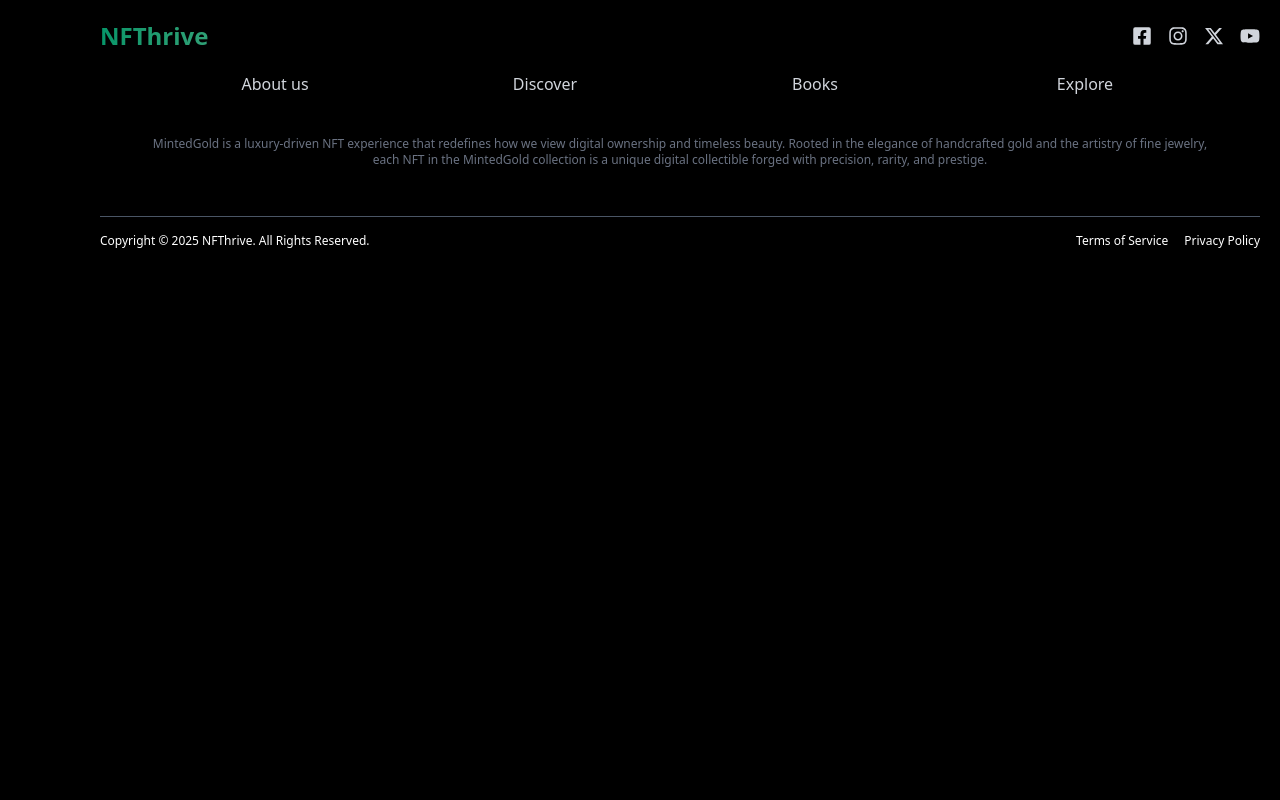
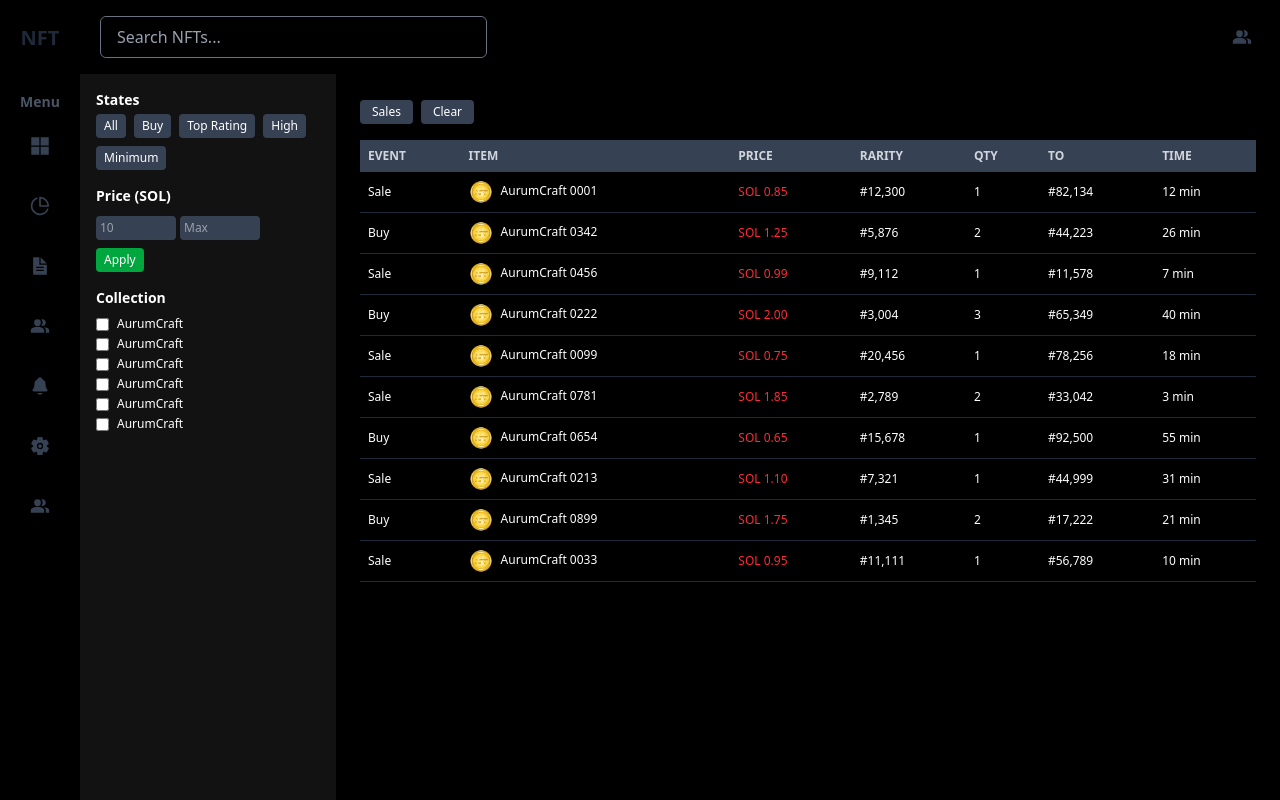
Before and after one commit to Dasundh99/nft_marketplace, a React (Vite) app in the folder client/: page /sales in a window 1280 px wide. Shown: the top 800 px of the page. Built offline with nearby package versions, Linux system fonts and the light colour scheme; no server answers.

Commit message:
Add SalesPage
sales page is same as activity page but activity page has each user's activities and sales page has all activities

```diff
--- a/client/src/App.tsx
+++ b/client/src/App.tsx
@@ -10,8 +10,9 @@ import { ActivityPage } from "./pages/ActivityPage";
 import ProductDetails from "./pages/ProductDetails";
 import About from "./pages/About";
 import TermsAndConditions from "./pages/TermsAndConditions";
+import { SalesPage } from "./pages/SalesPage";
 
-import Profile from "./components/SettingsPage/Profile";
+// import Profile from "./components/SettingsPage/Profile";
 import Market from "./pages/Market";
 
 import ProfileSettings from "./components/SettingsPage/ProfileSettings";
@@ -137,6 +138,14 @@ function App() {
             </Layout>
           }
         />
+          <Route
+          path="/sales"
+          element={
+            <Layout>
+              <SalesPage />
+            </Layout>
+          }
+        />
 
       </Routes>
       <Footer />
--- /dev/null
+++ b/client/src/pages/SalesPage.tsx
@@ -0,0 +1,43 @@
+import { Sidebar } from "../components/UserProfile/UserProfile";
+import { DataTable } from "../components/Table/DataTable";
+import goldImage1 from "../assets/activityAssets/goldImage1.png"
+
+
+export const SalesPage = () => {
+
+  const mockData = [
+    { event: 'Sale', item: <><img src={goldImage1} alt="nft" className="w-6 h-6 inline-block mr-2" />AurumCraft 0001</>, price: 'SOL 0.85', rarity: '#12,300', qty: 1, to: '#82,134', time: '12 min' },
+    { event: 'Buy', item: <><img src={goldImage1} alt="nft" className="w-6 h-6 inline-block mr-2" />AurumCraft 0342</>, price: 'SOL 1.25', rarity: '#5,876', qty: 2, to: '#44,223', time: '26 min' },
+    { event: 'Sale', item: <><img src={goldImage1} alt="nft" className="w-6 h-6 inline-block mr-2" />AurumCraft 0456</>, price: 'SOL 0.99', rarity: '#9,112', qty: 1, to: '#11,578', time: '7 min' },
+    { event: 'Buy', item: <><img src={goldImage1} alt="nft" className="w-6 h-6 inline-block mr-2" />AurumCraft 0222</>, price: 'SOL 2.00', rarity: '#3,004', qty: 3, to: '#65,349', time: '40 min' },
+    { event: 'Sale', item: <><img src={goldImage1} alt="nft" className="w-6 h-6 inline-block mr-2" />AurumCraft 0099</>, price: 'SOL 0.75', rarity: '#20,456', qty: 1, to: '#78,256', time: '18 min' },
+    { event: 'Sale', item: <><img src={goldImage1} alt="nft" className="w-6 h-6 inline-block mr-2" />AurumCraft 0781</>, price: 'SOL 1.85', rarity: '#2,789', qty: 2, to: '#33,042', time: '3 min' },
+    { event: 'Buy', item: <><img src={goldImage1} alt="nft" className="w-6 h-6 inline-block mr-2" />AurumCraft 0654</>, price: 'SOL 0.65', rarity: '#15,678', qty: 1, to: '#92,500', time: '55 min' },
+    { event: 'Sale', item: <><img src={goldImage1} alt="nft" className="w-6 h-6 inline-block mr-2" />AurumCraft 0213</>, price: 'SOL 1.10', rarity: '#7,321', qty: 1, to: '#44,999', time: '31 min' },
+    { event: 'Buy', item: <><img src={goldImage1} alt="nft" className="w-6 h-6 inline-block mr-2" />AurumCraft 0899</>, price: 'SOL 1.75', rarity: '#1,345', qty: 2, to: '#17,222', time: '21 min' },
+    { event: 'Sale', item: <><img src={goldImage1} alt="nft" className="w-6 h-6 inline-block mr-2" />AurumCraft 0033</>, price: 'SOL 0.95', rarity: '#11,111', qty: 1, to: '#56,789', time: '10 min' },
+  ];
+
+
+    return (
+    <Sidebar>
+      <div className="p-6 overflow-auto flex flex-col justify-between">
+        <div>
+          <div className="flex justify-between items-center mb-4">
+            <div>
+              <button className="bg-gray-700 px-3 py-1 text-xs rounded mr-2">Sales</button>
+              <button className="bg-gray-700 px-3 py-1 text-xs rounded">Clear</button>
+            </div>
+
+          </div>
+
+
+
+          <DataTable rows={mockData} />
+        </div>
+
+
+      </div>
+    </Sidebar>
+  );
+};
```
